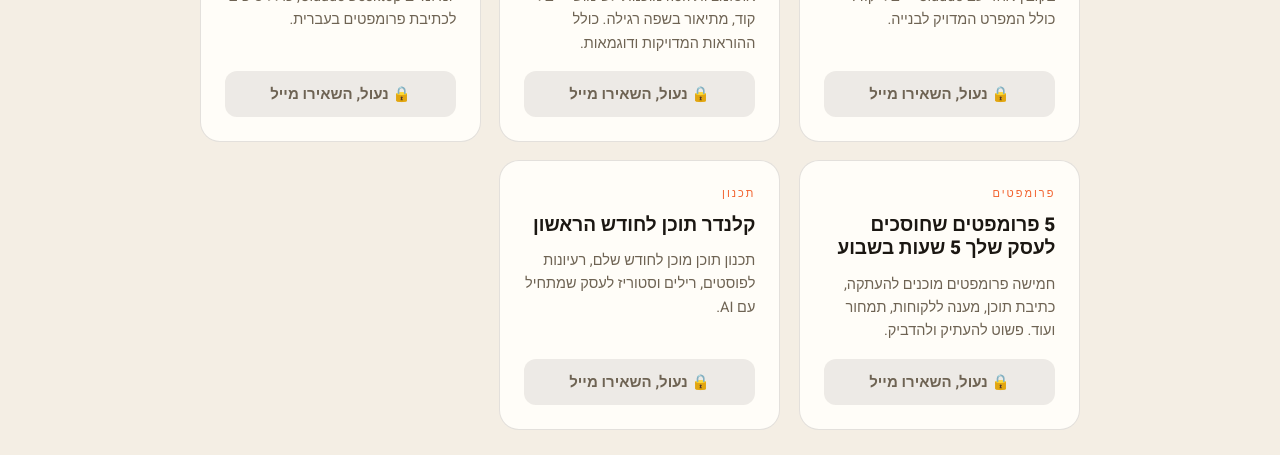
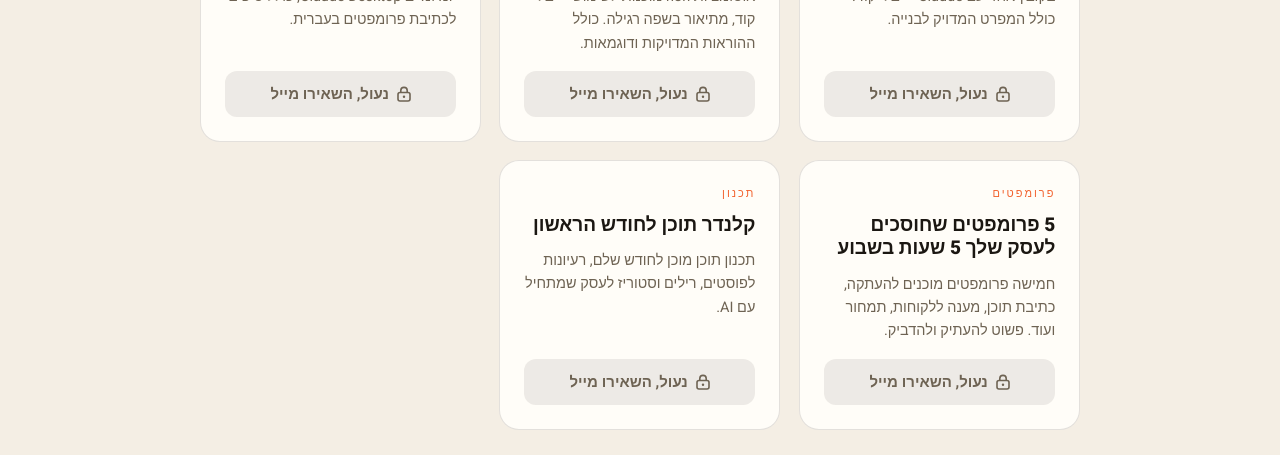
Before and after one commit to gorgovs1-cyber/shani-ai, a Next.js app: page /guides in a window 1280 px wide. Shown: the part 932-1387 px from the top of the page. Built offline with nearby package versions, Linux system fonts and the light colour scheme.

Commit message:
lock icon

```diff
--- a/app/guides/page.tsx
+++ b/app/guides/page.tsx
@@ -259,7 +259,12 @@ export default function GuidesPage() {
                       fontFamily: HEEBO,
                     }}
                   >
-                    🔒 {lang === "he" ? "נעול, השאירו מייל" : "Locked, leave your email"}
+                    <svg width="14" height="16" viewBox="0 0 14 16" fill="none" aria-hidden="true">
+                      <rect x="1" y="6.5" width="12" height="8.5" rx="2" stroke="currentColor" strokeWidth="1.6" />
+                      <path d="M3.8 6.5V4.6a3.2 3.2 0 0 1 6.4 0v1.9" stroke="currentColor" strokeWidth="1.6" />
+                      <circle cx="7" cy="10.7" r="1.2" fill="currentColor" />
+                    </svg>
+                    {lang === "he" ? "נעול, השאירו מייל" : "Locked, leave your email"}
                   </span>
                 )}
               </article>
```
